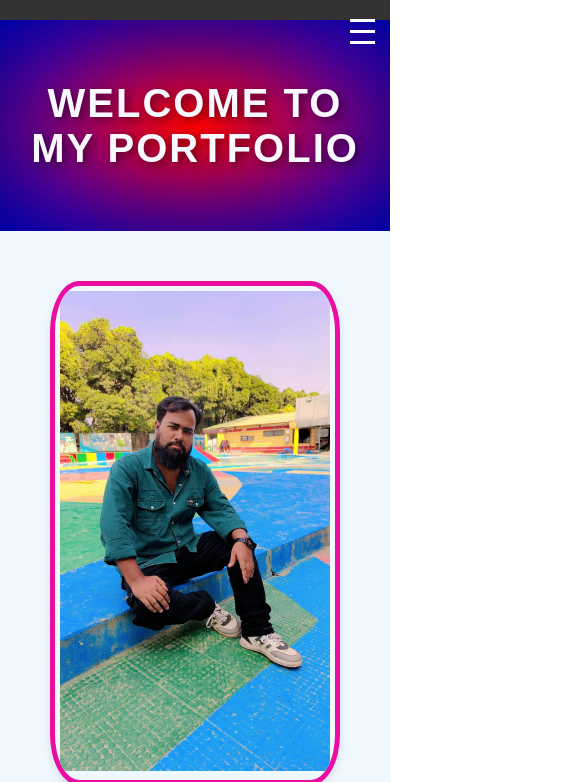
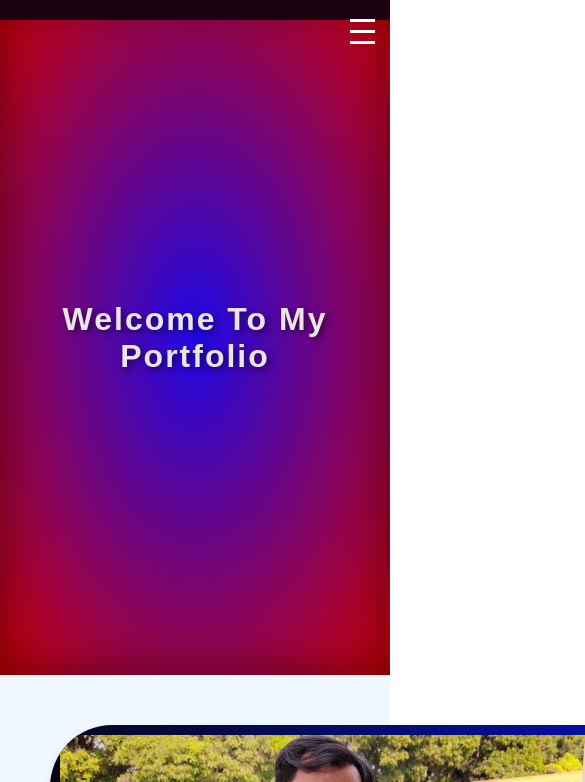
Before and after one commit to Qarizakirnadwi/My-Portfolio, a plain HTML site: page index.html in a window 390 px wide. Shown: the top 782 px of the page, 585 px wide, since content can reach past the window. Drawn offline with Linux system fonts and the light colour scheme.

Commit message:
Update style.css
added some animation around the photo

```diff
--- a/style.css
+++ b/style.css
@@ -7,12 +7,14 @@
 /* Base styles for the navigation */
 nav {
     display: flex;
-    justify-content: space-between;
+    justify-content: center;
     align-items: center;
-    background-color: #333;
+    background-color: #1b0210;
     padding: 10px 15px;
-    position: relative;
-    z-index: 10;
+    position: fixed;
+    top: 0;
+    width: 100%;
+    z-index: 100;
 }
 
 /* Hamburger menu for mobile */
@@ -55,7 +57,7 @@ nav {
         top: 60px; /* Start right below the header */
         left: 0;
         width: 100%;
-        background-color: #4407ee;
+        background-color: #ee07a9;
         display: flex;
         justify-content: center;
         flex-direction: row; /* Display links side-by-side */
@@ -92,14 +94,6 @@ nav {
     }
 }
 
-
-nav ul {
-    list-style: none;
-    display: flex;
-    justify-content: space-around;
-    flex-wrap: wrap; /* Ensure responsiveness */
-}
-
 nav ul li {
     display: inline-block;
     margin: 10px 0;
@@ -113,7 +107,7 @@ nav ul li a {
 }
 
 nav ul li a:hover {
-    background-color: #d80c8a;
+    background-color: #d80cc7;
     border-radius: 5px;
 }
 
@@ -136,32 +130,42 @@ section {
 
 /* Home Section Styles */
 .home-section {
-    background-image: radial-gradient(red,blue); /* Professional blue gradient */
-    color: rgb(250, 248, 255);
-    height: 25vh; /* Full screen height */
+    background-image: radial-gradient(rgb(30, 8, 230), rgb(207, 1, 1)); /* Professional gradient */
+    color: rgb(235, 228, 232);
+    min-height: 80vh; /* Provides better height control */
     display: flex;
     align-items: center;
     justify-content: center;
     text-align: center;
-    padding: 20px;
-    box-shadow: inset 0 0 100px rgba(0, 0, 0, 0.5); /* Subtle shadow */
+    padding: 40px 20px;
+    box-shadow: inset 0 0 50px rgba(0, 0, 0, 0.5); /* Subtle shadow */
 }
 
 .home-section h1 {
-    font-size: 4rem; /* Large, eye-catching font size */
+    font-size: 3rem; /* Reduced slightly for readability */
     font-family: 'Poppins', sans-serif; /* Modern, professional font */
     font-weight: bold;
     letter-spacing: 2px;
-    text-transform: uppercase;
-    text-shadow: 3px 3px 8px rgba(0, 0, 0, 0.5); /* Shadow for depth */
+    text-transform: capitalize;
+    text-shadow: 3px 3px 6px rgba(0, 0, 0, 0.5); /* Shadow for depth */
 }
 
 /* Responsive Home Section */
 @media (max-width: 768px) {
+    .home-section {
+        padding: 30px 15px; /* Adjusted padding for smaller screens */
+    }
     .home-section h1 {
-        font-size: 2.5rem; /* Adjust for smaller screens */
+        font-size: 2.5rem; /* Adjusted for smaller screens */
     }
 }
+
+@media (max-width: 480px) {
+    .home-section h1 {
+        font-size: 2rem; /* Further adjustment for very small screens */
+    }
+}
+
 
 /* About Me Section Styles */
 #about {
@@ -177,20 +181,30 @@ section {
 }
 
 .photo-container {
-    border: 5px solid #eb0ca1; /* Colorful border */
+
     border-radius: 10%;
-    padding: 5px;
+    padding: 10px;
     overflow: hidden;
     box-shadow: 0 4px 8px rgba(0, 0, 0, 0.1); /* Subtle shadow for photo */
+    background: linear-gradient(45deg, #ff0095, #050505, #0613ce, #00ff15);
+    background-size: 200% 200%;
+    animation: borderAnimation 5s linear infinite; /* Animation */
 }
 
 .photo-container img {
-  width: 100%; /* Ensure it fits the container */
-  height: auto; /* Maintain the aspect ratio */
-  object-fit: cover; /* This will ensure the image is cropped nicely */
-  border-radius: 10px; /* Rounded corners for a smooth look */
-  box-shadow: 0 4px 8px rgba(0, 0, 0, 0.1); /* Add a shadow for appeal */
-}
+    width: 600px; /* Ensure it fits the container */
+    height: 600px; /* Maintain the aspect ratio */
+    object-fit: cover; /* This will ensure the image is cropped nicely */
+    border-radius: 10px; /* Rounded corners for a smooth look */
+    box-shadow: 0 4px 8px rgba(0, 0, 0, 0.1); /* Add a shadow for appeal */
+  }
+   /* Border animation keyframes */
+   @keyframes borderAnimation {
+    0% { background-position: 0% 50%; }
+    50% { background-position: 100% 50%; }
+    100% { background-position: 0% 50%; }
+  }
+
 
 .about-text {
     max-width: 768px;
@@ -211,9 +225,9 @@ section {
     }
 
     .photo-container img {
-        width: 100%;
-        height: auto;
-        border-radius: 5px;
+        width: 600px;
+        height: 600px;
+        border-radius: 10px;
         box-shadow: none;
     }
 
@@ -221,7 +235,6 @@ section {
         font-size: 1rem;
     }
 }
-
 /* Education Section Styles */
 #education {
     background-color: #f4f4f9; /* Light gray background */
```
